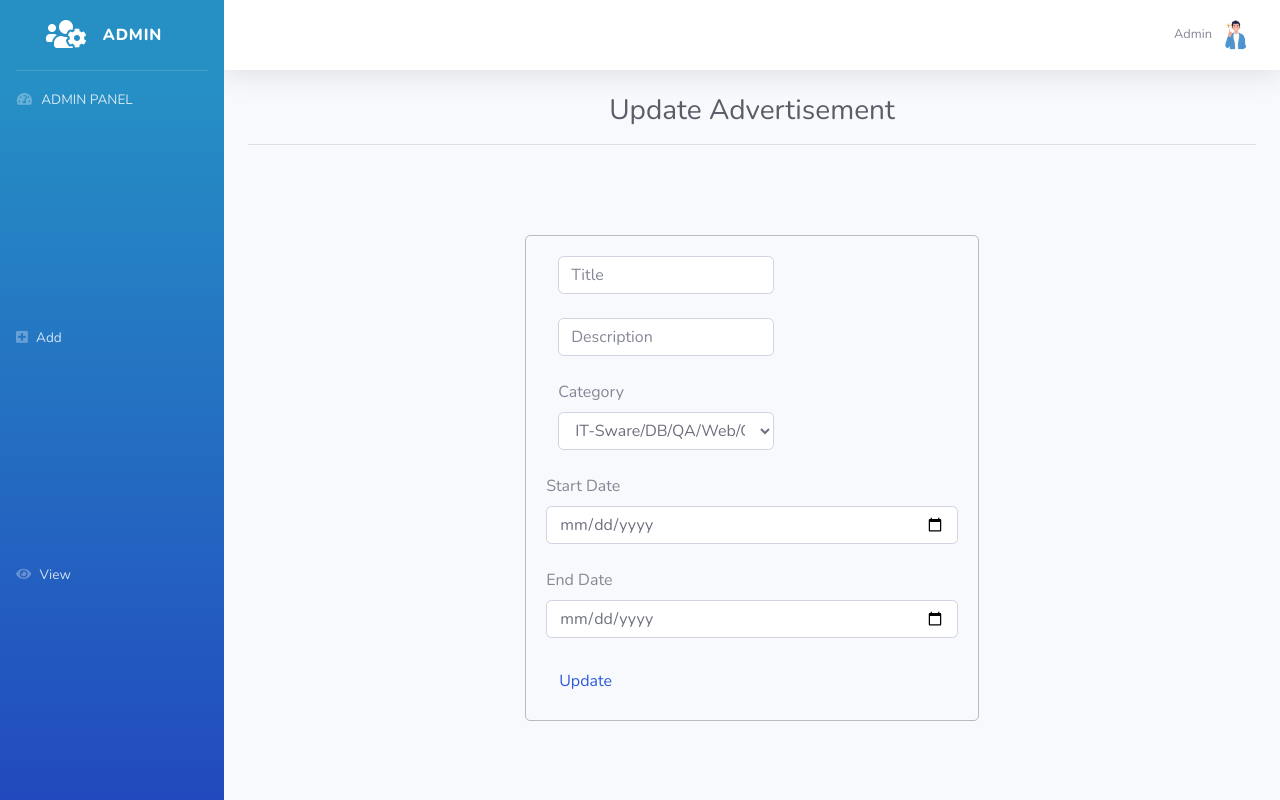
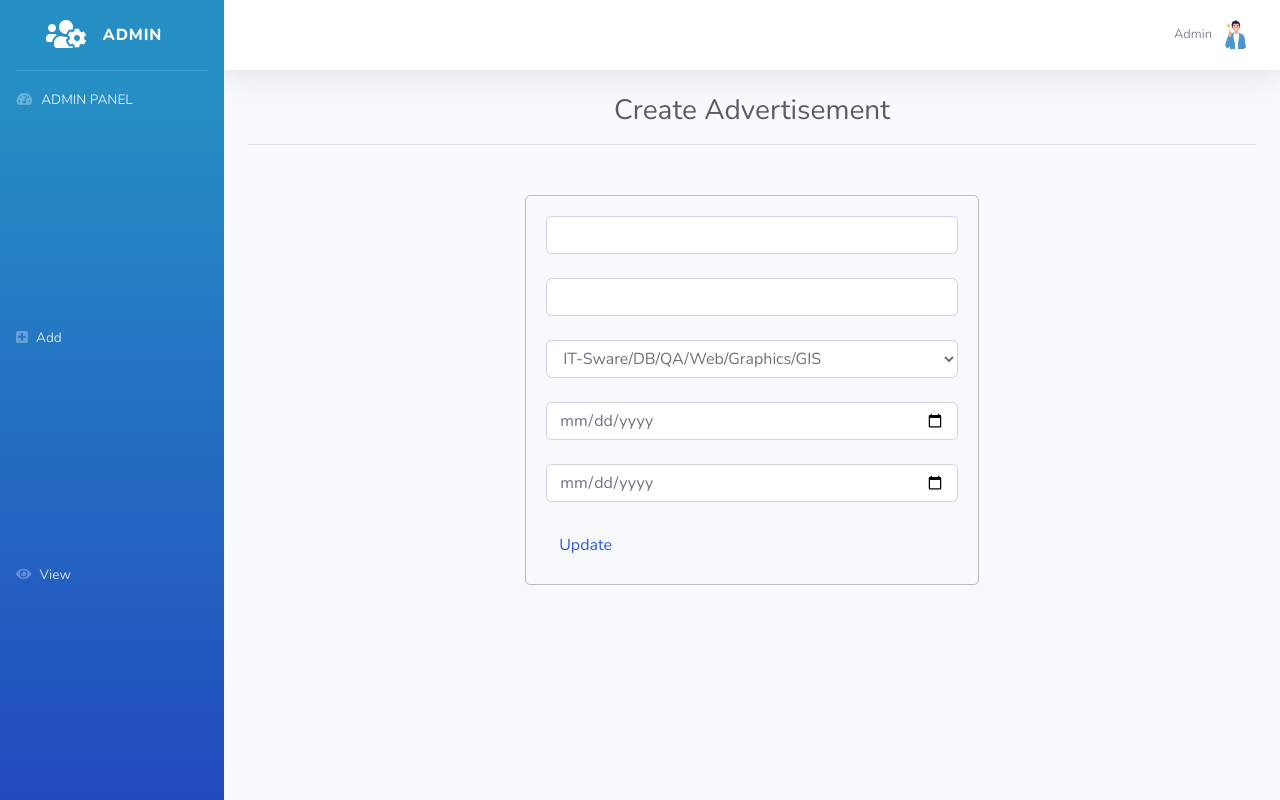
Before and after one commit to RIR22IT/Lar-, a PHP site: page /editAdminForm.php in a window 1280 px wide. Run offline with PHP 8.4, Linux system fonts and the light colour scheme; some libraries are stand-ins or nearby versions.

Commit message:
kasuni final

```diff
--- a/editAdminForm.php
+++ b/editAdminForm.php
@@ -6,16 +6,15 @@
 	if (isset($_GET['edit'])) {
 		$id = $_GET['edit'];
 		$update = true;
-		// $run = mysqli_query($db, "SELECT * FROM form1 WHERE id=$id");
-    $qry = "select * from createform where id = $id";
-		$run = $db -> query($qry);
-		if($run -> num_rows > 0){
-			while($row = $run -> fetch_assoc()){
-          $title = $row['title'];
-          $description = $row['description'];
-          $category = $row['category'];
-          $startDate = $row['startDate'];
-          $endDate = $row['endDate'];
+		$record = mysqli_query($db, "SELECT * FROM createform WHERE id=$id");
+		if($record -> num_rows > 0){
+			while($n = $record -> fetch_assoc()){
+                $title = $n['title'];
+                $description = $n['description'];
+                $category = $n['category'];
+                $startDate = $n['startDate'];
+                $endDate = $n['endDate'];
+                $img = $n['img'];
 		}
     }
 	}
@@ -25,18 +24,13 @@
 <html>
 <head>
 
-  <link rel="stylesheet" type="text/css" href="style.css">
-	<title>CRUD: CReate, Update, Delete PHP MySQL</title>
-
-  <!-- Custom fonts for this template-->
-  <link href="vendor/fontawesome-free/css/all.min.css" rel="stylesheet" type="text/css">
-  <link href="https://fonts.googleapis.com/css?family=Nunito:200,200i,300,300i,400,400i,600,600i,700,700i,800,800i,900,900i" rel="stylesheet">
-
-  <!-- Custom styles for this template-->
-  <link href="css/sb-admin-2.min.css" rel="stylesheet">
+  <meta charset="utf-8">
+  <meta http-equiv="X-UA-Compatible" content="IE=edge">
+  <meta name="viewport" content="width=device-width, initial-scale=1, shrink-to-fit=no">
+  <meta name="description" content="">
+  <meta name="author" content="">
 
   <style>
-
     form {
     width: 45%;
     margin: 50px auto;
@@ -44,22 +38,6 @@
     padding: 20px;
     border: 1px solid #bbbbbb;
     border-radius: 5px;
-  }
-
-  .edit_btn {
-    text-decoration: none;
-    padding: 2px 5px;
-    background: #2E8B57;
-    color: white;
-    border-radius: 3px;
-  }
-
-  .del_btn {
-    text-decoration: none;
-    padding: 2px 5px;
-    color: white;
-    border-radius: 3px;
-    background: #800000;
   }
 
   .msg {
@@ -72,9 +50,20 @@
     width: 50%;
     text-align: center;
   }
+
   </style>
 
+  <title>ADMIN PANEL</title>
+
+  <!-- Custom fonts for this template-->
+  <link href="vendor/fontawesome-free/css/all.min.css" rel="stylesheet" type="text/css">
+  <link href="https://fonts.googleapis.com/css?family=Nunito:200,200i,300,300i,400,400i,600,600i,700,700i,800,800i,900,900i" rel="stylesheet">
+
+  <!-- Custom styles for this template-->
+  <link href="css/sb-admin-2.min.css" rel="stylesheet">
+
 </head>
+
 <body id="page-top">
 
   <!-- Page Wrapper -->
@@ -119,6 +108,7 @@
       </li>
 
     </ul>
+    <!-- End of Sidebar -->
 
     <!-- Content Wrapper -->
     <div id="content-wrapper" class="d-flex flex-column">
@@ -164,24 +154,26 @@
           </ul>
 
         </nav>
-        <!-- End of Topbar -->
 
-        <!-- Begin Page Content -->
+<body>
+
   <div class="container-fluid">
-          <!-- Page Heading -->
-          <center><h1 class="h3 mb-1 text-gray-800">Update Advertisement</h1></center><hr><br>
 
-          <center><form method = "post">
-            <div class="col-7">
-              <input type="text" class="form-control"  name="title" placeholder="Title" value = "<?php echo $title; ?>">
+  <center><h1 class="h3 mb-1 text-gray-800">Create Advertisement</h1></center><hr>
+
+	<form method="post" action="viewAdmin.php" >
+
+        <input type="hidden" name="id" value="<?php echo $id; ?>">
+
+        <div class="col-15">
+        <input type="text" name="title" class="form-control" value="<?php echo $title; ?>">
         </div><br>
 
-            <div class="col-7">
-              <input type="text" class="form-control"  name="description" placeholder="Description" value = "<?php echo $description; ?>">
+        <div class="col-15">
+        <input type="text" name="description" class="form-control" value="<?php echo $description; ?>">
         </div><br>
 
-            <div class="col-7">
-            <label for="cat">Category</label>
+        <div class="col-15">
         <select class="form-control" id = "cat" name="category">
                 <option value="IT-Sware/DB/QA/Web/Graphics/GIS"
                   <?php
@@ -435,23 +427,29 @@
         </div><br>
 
         <div class="col-15">
-			<label>Start Date</label>
-			<input type="date" name="startDate" class="form-control" value="<?php echo $startDate; ?>">
+        <input type="Date" name="startDate" class="form-control" value="<?php echo $startDate; ?>">
         </div><br>
 
         <div class="col-15">
-			<label>End Date</label>
-			<input type="date" name="endDate" class="form-control" value="<?php echo $endDate; ?>">
+        <input type="Date" name="endDate" class="form-control" value="<?php echo $endDate; ?>">
         </div><br>
 
         <?php if ($update == true): ?>
-	    <button type="submit" name="update" class="btn btn-primary">update</button>
+	      <button class="btn btn-primary" type="submit" name="update" >update</button>
         <?php else: ?>
 	      <button class="btn" type="submit" name="save" >Update</button>
         <?php endif ?>
 
 	</form>
 
+  </div>
+
+<!-- Scroll to Top Button -->
+<a class="scroll-to-top rounded" href="#page-top">
+    <i class="fas fa-angle-up"></i>
+  </a>
+
+  <!-- Logout Modal-->
   <div class="modal fade" id="logoutModal" tabindex="-1" role="dialog" aria-labelledby="exampleModalLabel" aria-hidden="true">
     <div class="modal-dialog" role="document">
       <div class="modal-content">
@@ -478,6 +476,6 @@
   <!-- Core plugin JavaScript-->
   <script src="vendor/jquery-easing/jquery.easing.min.js"></script>
 
+</body>
 
-</body>
 </html>
--- a/fetch.php
+++ b/fetch.php
@@ -34,13 +34,13 @@ if($total_row > 0)
  foreach($result as $row)
  {
   $output .= '
-  <tr>
+   <tr>
    <td>'.$row["title"].'</td>
    <td>'.$row["description"].'</td>
    <td>'.$row["category"].'</td>
    <td>'.$row["startDate"].'</td>
    <td>'.$row["endDate"].'</td>
-   <td><a href="#">View</a>
+   <td><i class="fa fa-eye" style="font-size:20px;color:grey"></i></td>
   </tr>
   ';
  }
--- a/viewAdmin.php
+++ b/viewAdmin.php
@@ -5,7 +5,7 @@
 <html>
 <head>
 
-    <link rel="stylesheet" type="text/css" href="style.css">
+    <!-- <link rel="stylesheet" type="text/css" href="style.css"> -->
 	<title>CRUD: CReate, Update, Delete PHP MySQL</title>
 
   <!-- Custom fonts for this template-->
@@ -230,7 +230,7 @@
   <script src="vendor/bootstrap/js/bootstrap.bundle.min.js"></script>
 
   <!-- Core plugin JavaScript-->
-  <script src="vendor/jquery-easing/jquery.easing.min.js"></script>
+  <!-- <script src="vendor/jquery-easing/jquery.easing.min.js"></script> -->
 
 
 </body>
```
Also changed, not shown: index.php (+103 -1 lines). Lines whose indentation alone changed are shown as unchanged.
